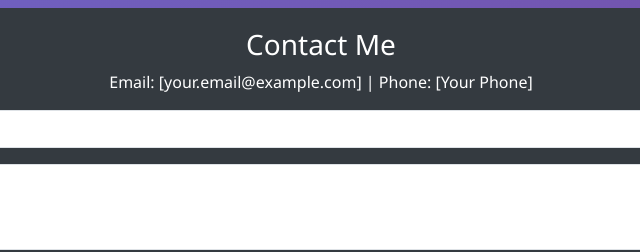
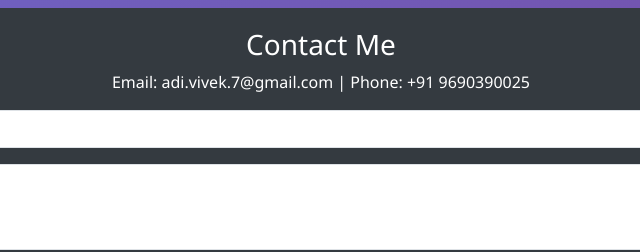
Before and after one commit to adivivek7-sudo/e-portfolio, a plain HTML site: page index.html in a window 1280 px wide. Shown: the part 1606-1858 px from the top of the page, 319-959 px from the left. Drawn offline with nearby package versions, Linux system fonts and the light colour scheme.

Commit message:
Updated PPT

```diff
--- a/index.html
+++ b/index.html
@@ -209,7 +209,7 @@
     <section id="contact" class="footer">
         <div class="container">
             <h3>Contact Me</h3>
-            <p>Email: [your.email@example.com] | Phone: [Your Phone]</p>
+            <p>Email: adi.vivek.7@gmail.com | Phone: +91 9690390025</p>
             <form id="feedbackForm">
                 <div class="mb-3">
                     <input type="text" class="form-control" placeholder="Your Name" required>
```
